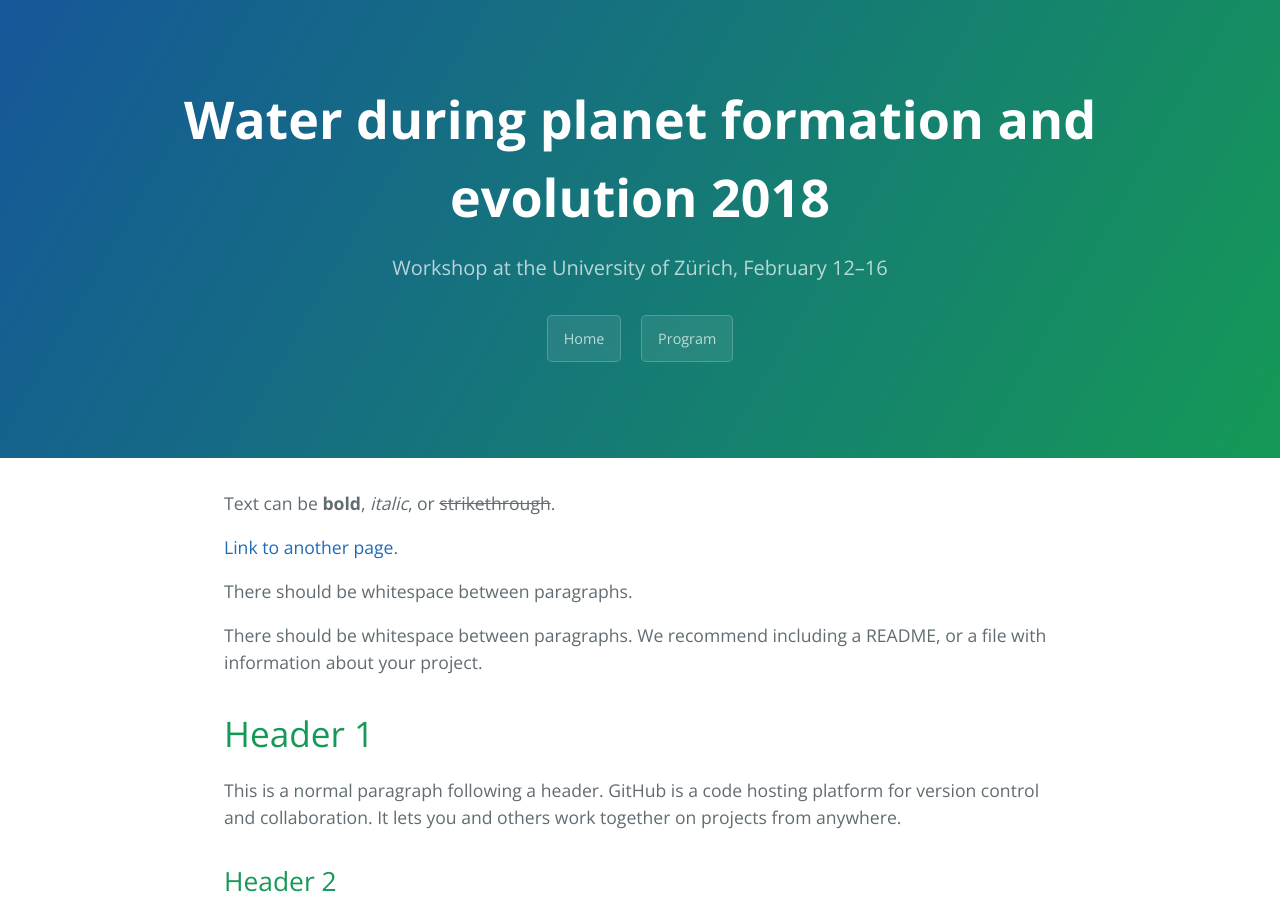
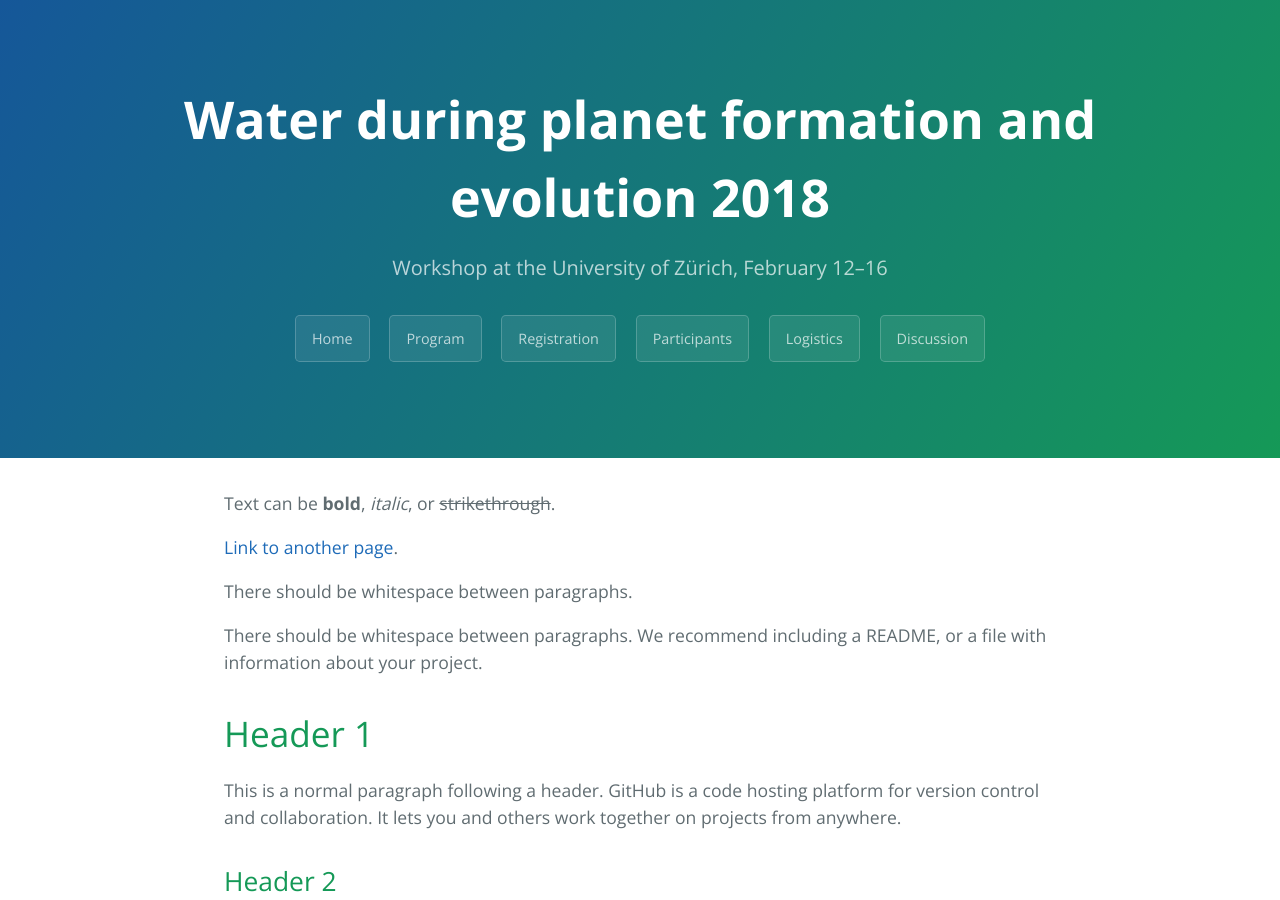
Before and after one commit to waterzurich/waterzurich.github.io, a Jekyll site: the page built from index.md, in a window 1280 px wide and 900 px high. Built offline with Jekyll 4.4.1, drawn with Linux system fonts in a browser that asks for light colours.

Commit message:
no message

```diff
--- a/_layouts/default.html
+++ b/_layouts/default.html
@@ -18,7 +18,11 @@
       {% endif %}
       {% if site.show_downloads %}
         <a href="index.html" class="btn">Home</a>
-        <a href="another-page.html" class="btn">Program</a>
+        <a href="program.html" class="btn">Program</a>
+        <a href="registration.html" class="btn">Registration</a>
+        <a href="participants.html" class="btn">Participants</a>
+        <a href="logistics.html" class="btn">Logistics</a>
+        <a href="discussion.html" class="btn">Discussion</a>
         <!-- <a href="{{ site.github.tar_url }}" class="btn">Program</a> -->
       {% endif %}
     </section>
```
